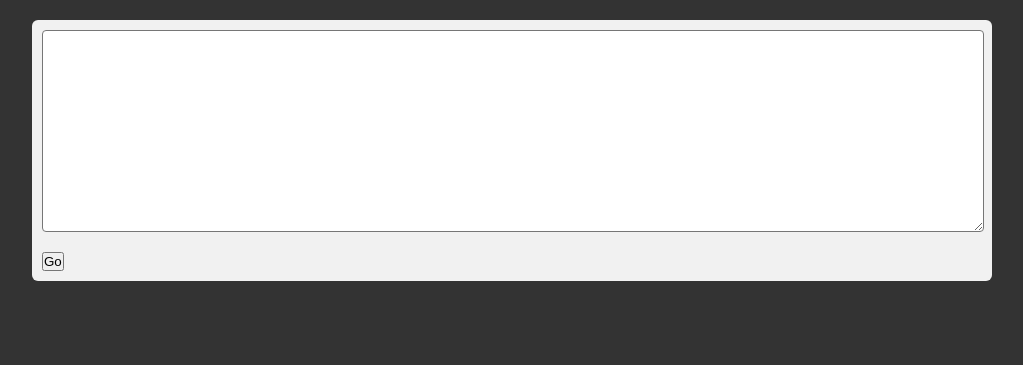
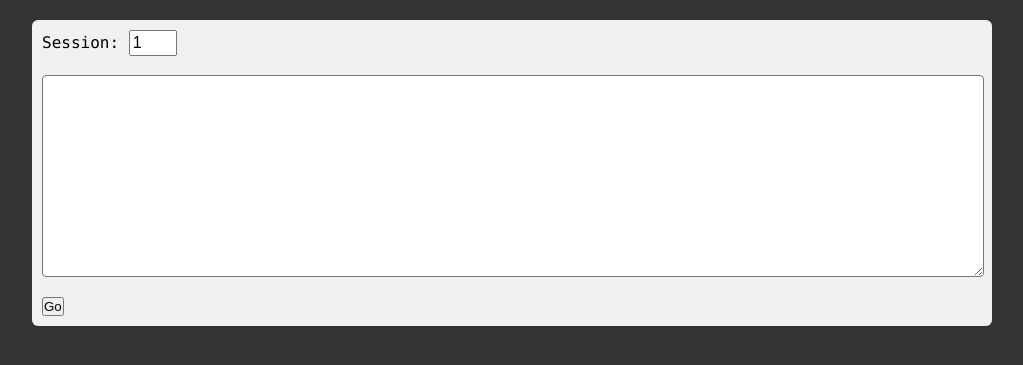
Before and after one commit to matty9090/CsTimer-Order-Solves, a PHP site: page / in a window 1280 px wide. Shown: the top 365 px of the page, without its empty margins (128-1151 px from the left). Run offline with PHP 8.4, Linux system fonts and the light colour scheme.

Commit message:
Can select session

```diff
--- a/index.php
+++ b/index.php
@@ -3,7 +3,10 @@
 
 	if(isset($_POST['solves'])) {
 		$s = json_decode($_POST['solves']);
-		$s = json_decode($s->session1);
+
+		if($s) {
+			$n = 'session' . (int)$_POST['session'];
+			$s = json_decode($s->{$n});
 			$times = [];
 
 			foreach($s as $v)
@@ -26,6 +29,7 @@
 			foreach($cats as $k => $v) {
 				$solves .= '<h4>' . $k . ' seconds (' . count($v) . ')</h4>';
 				$solves .= implode(', ', $v) . '<br /><br />';
+			}
 		}
 	}
 ?>
@@ -56,6 +60,12 @@
 				background-color: #f1f1f1;
 			}
 
+			input[type='number'] {
+				width: 40px;
+				font-size: 16px;
+				padding: 2px;
+			}
+
 			textarea {
 				display: block;
 				width: 100%;
@@ -77,9 +87,9 @@
 
 			<div class="box">
 				<form action="index.php" method="post">
+					Session: <input type="number" name="session" min="1" value="1" /><br /><br />
 					<textarea name="solves"><?php echo (isset($_POST['solves'])) ? $_POST['solves'] : ''; ?></textarea>
-					<br />
-					<input type="submit" name="parse" value="Go" />
+					<br /><input type="submit" name="parse" value="Go" />
 				</form>
 			</div>
 		</div>
```
Lines whose indentation alone changed are shown as unchanged.
